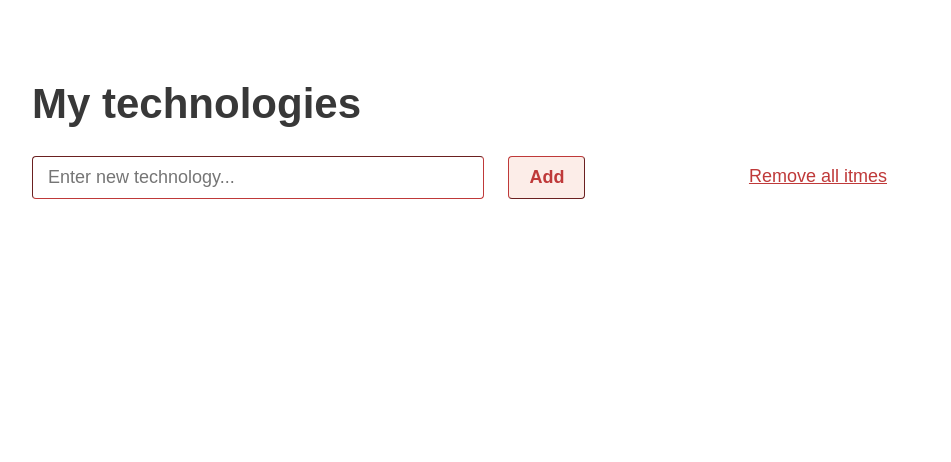
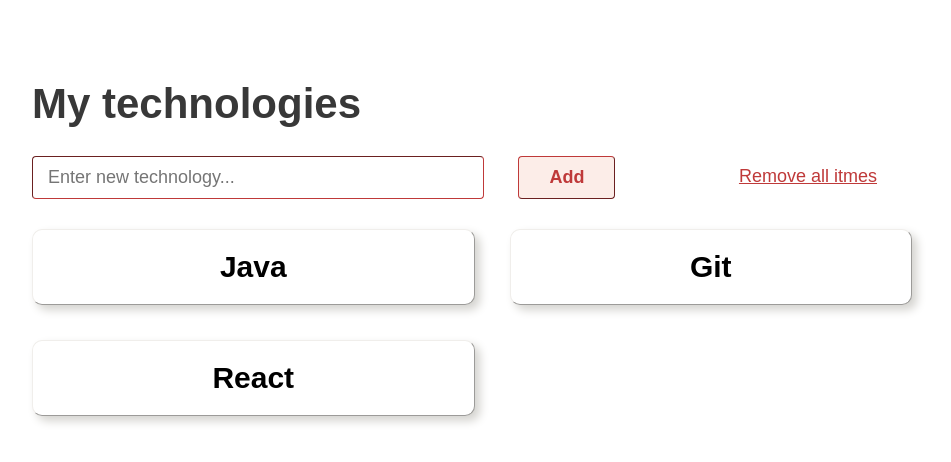
Before and after one commit to andelatunjic/Technologies, a plain HTML site: page index.html in a window 1280 px wide. Shown: the whole page, without its empty margins (168-1119 px from the left). Drawn offline with Linux system fonts and the light colour scheme.

Commit message:
Design
Dizajn gotov, još je potrebno doraditi funkcije za dodavanje i brisanje elemenata.

```diff
--- a/design.css
+++ b/design.css
@@ -16,7 +16,7 @@
 }
 
 input {
-  margin-right: 20px;
+  margin-right: 30px;
   padding: 10px 5px;
   border-color: #BF3939;
   border-width: 1px;
@@ -26,7 +26,7 @@
 
 input:focus {
   outline: none;
-
+  padding-left: 10px;
 }
 
 ::placeholder{
@@ -40,7 +40,7 @@
   border-color: #BF3939;
   border-width: 1px;
   border-radius: 4px;
-  padding: 10px 20px;
+  padding: 10px 30px;
   text-align: center;
   font-size: 18px;
   background-color: #FCEDE8;
@@ -54,3 +54,27 @@
   float: right;
   background-color: white;
 }
+
+#gridContainer{
+  display: grid;
+  grid-template-columns: auto auto;
+  margin-top: 30px;
+  grid-gap: 35px;
+}
+
+p {
+  font-family: Arial, Helvetica, sans-serif;
+  font-weight: bold;
+  font-size: 30px;
+  text-align: center;
+  background-color: white;
+
+  border-radius: 10px;
+  border-width: 1px;
+  border-color: #f0eeeb;
+  border-style: outset;
+  box-shadow: 5px 5px 10px #d4d3cf;
+  padding: 20px;
+  margin-top: 0px;
+  margin-bottom: 0px;
+}
--- a/index.html
+++ b/index.html
@@ -10,12 +10,13 @@
     <link href="design.css" rel="stylesheet" type="text/css"/>
     <script src="logic.js"></script>
   </head>
-  <body>
+  <body onload="halo()">
     <h1>My technologies</h1>
-    <form name="technology" id="technologyForm">
-      <input name="technology" type="text" id="technology" size="40" placeholder="Enter new technology..." autofocus/>
+    <form name="technology" id="technologyForm" onsubmit="add()">
+      <input name="technology" type="text" id="technology" size="40" placeholder="Enter new technology..." />
       <input class="addButton" name="submit" type="submit" value="Add"/>
-      <input class="removeButton" name="submit" type="submit" value="Remove all itmes"/>
+      <input class="removeButton" id="remove" name="remove" type="button" value="Remove all itmes" onclick="remove()"/>
     </form>
+    <div id="gridContainer"></div>
   </body>
 </html>
--- a/logic.js
+++ b/logic.js
@@ -0,0 +1,23 @@
+let tech = ["Java", "Git", "React"];
+
+const halo = () => {
+  populateGrid(tech);
+  console.log(tech);
+};
+
+const add = () => {
+  alert("The form was submitted");
+};
+
+const remove = () => {
+  console.log("remove");
+};
+
+const populateGrid = (gridData) => {
+  let grid = document.getElementById("gridContainer");
+  gridData.forEach((element) => {
+    const gridElement = document.createElement("p");
+    gridElement.appendChild(document.createTextNode(element));
+    grid.appendChild(gridElement);
+  });
+};
```
